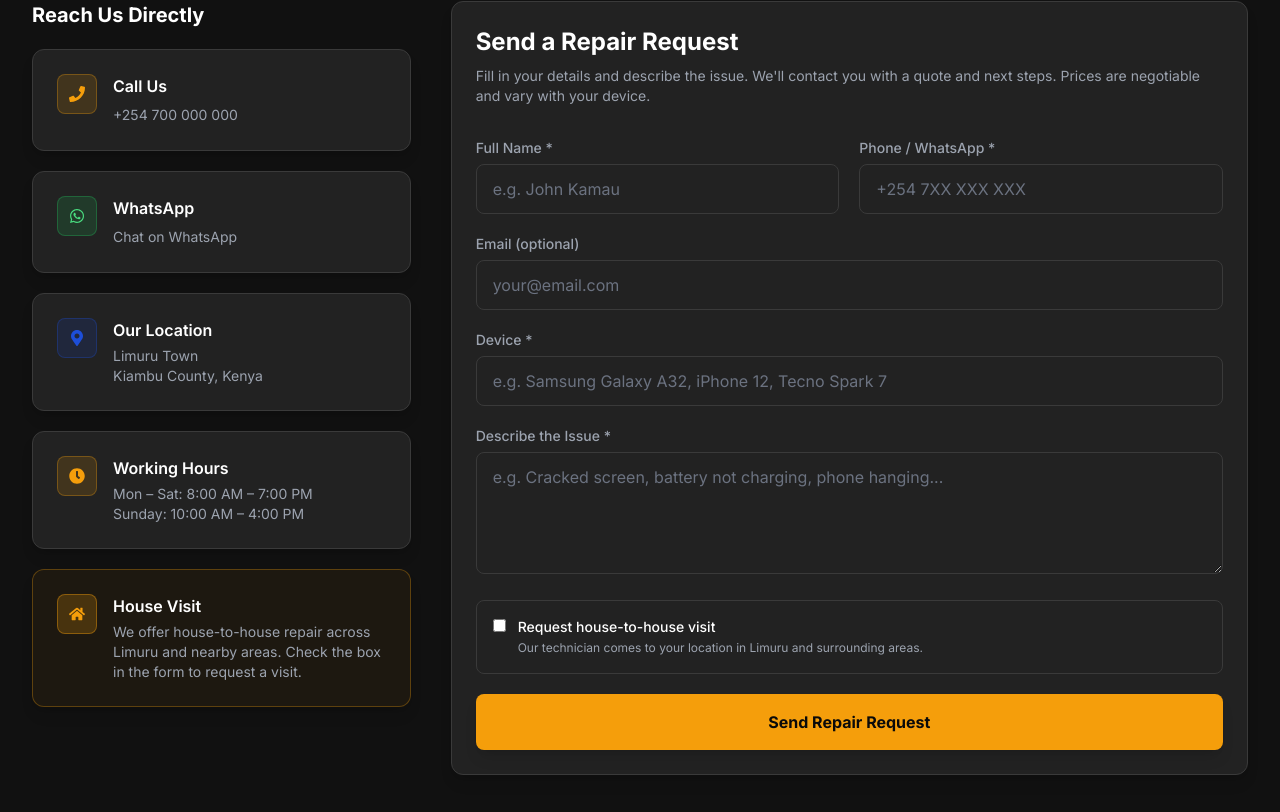
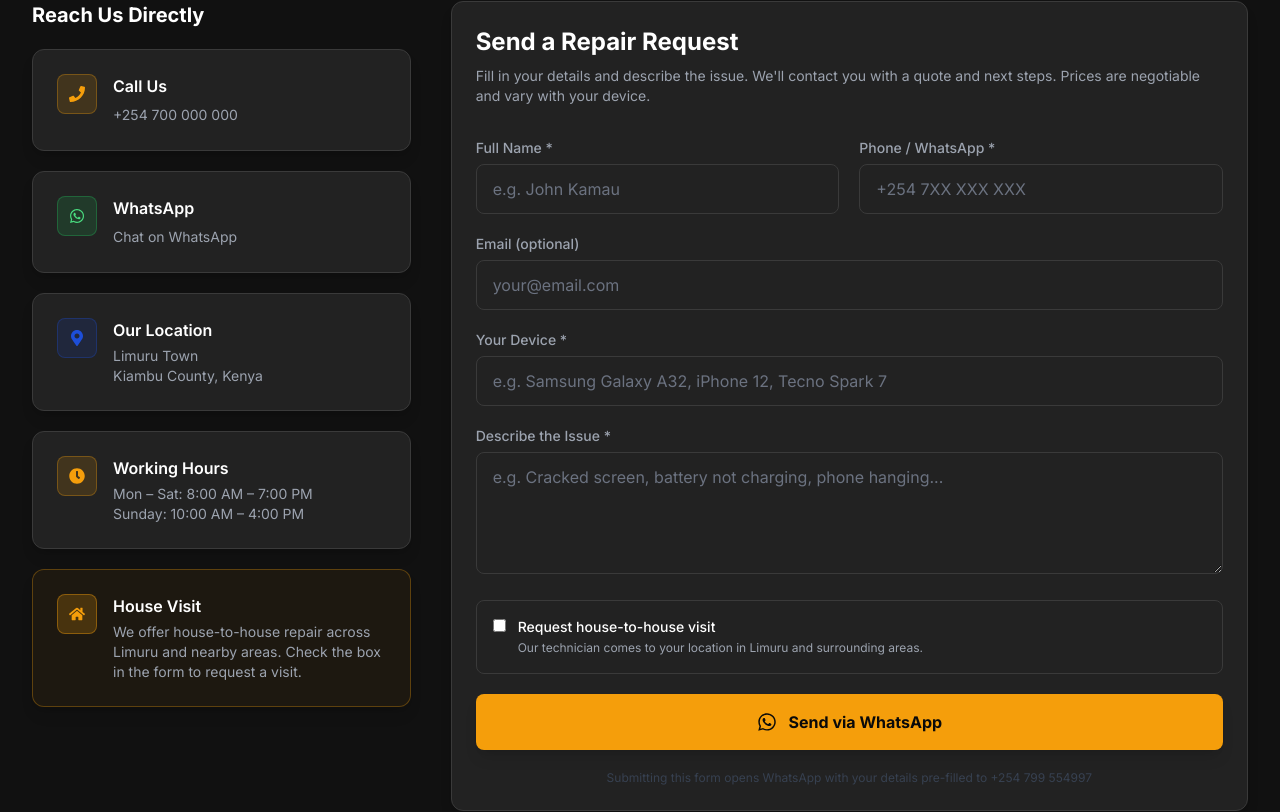
Before and after one commit to mzazi89/bmphonerepair, a Next.js app: page /contact in a window 1280 px wide. Shown: the part 532-1344 px from the top of the page. Built offline with nearby package versions, Linux system fonts and the light colour scheme.

Commit message:
Update app/components/ContactForm.tsx

```diff
--- a/app/components/ContactForm.tsx
+++ b/app/components/ContactForm.tsx
@@ -4,6 +4,7 @@
 import { useForm } from 'react-hook-form'
 import { zodResolver } from '@hookform/resolvers/zod'
 import { z } from 'zod'
+import { FaWhatsapp } from 'react-icons/fa'
 
 const schema = z.object({
   name: z.string().min(2, 'Name must be at least 2 characters'),
@@ -16,34 +17,41 @@
 
 type FormData = z.infer<typeof schema>
 
+const WHATSAPP_NUMBER = '254799554997'
+const BASE_MESSAGE = 'hey Ben I was checking on your website and I have a question'
+
 export default function ContactForm() {
-  const [submitStatus, setSubmitStatus] = useState<'idle' | 'success' | 'error'>('idle')
+  const [submitted, setSubmitted] = useState(false)
 
   const {
     register,
     handleSubmit,
-    reset,
     formState: { errors, isSubmitting },
   } = useForm<FormData>({
     resolver: zodResolver(schema),
   })
 
-  const onSubmit = async (data: FormData) => {
-    try {
-      const response = await fetch('/api/contact', {
-        method: 'POST',
-        headers: { 'Content-Type': 'application/json' },
-        body: JSON.stringify(data),
-      })
-      if (response.ok) {
-        setSubmitStatus('success')
-        reset()
-      } else {
-        setSubmitStatus('error')
-      }
-    } catch {
-      setSubmitStatus('error')
+  const onSubmit = (data: FormData) => {
+    // Build WhatsApp message
+    const lines = [
+      BASE_MESSAGE,
+      '',
+      `Name: ${data.name}`,
+      `Phone: ${data.phone}`,
+      `Device: ${data.device}`,
+      `Issue: ${data.issue}`,
+    ]
+    if (data.houseVisit) {
+      lines.push('House visit requested: Yes')
     }
+    const message = encodeURIComponent(lines.join('\n'))
+    const waUrl = `https://wa.me/${WHATSAPP_NUMBER}?text=${message}`
+
+    setSubmitted(true)
+    // Small delay so user sees the success state, then open WhatsApp
+    setTimeout(() => {
+      window.open(waUrl, '_blank')
+    }, 400)
   }
 
   const inputClass =
@@ -85,7 +93,7 @@
       </div>
 
       <div>
-        <label className="block text-sm font-medium text-steel-lighter mb-1.5">Device *</label>
+        <label className="block text-sm font-medium text-steel-lighter mb-1.5">Your Device *</label>
         <input
           {...register('device')}
           className={inputClass}
@@ -119,25 +127,28 @@
         </label>
       </div>
 
-      <button
-        type="submit"
-        disabled={isSubmitting}
-        className="btn-accent w-full py-4 text-base disabled:opacity-50 disabled:cursor-not-allowed"
-      >
-        {isSubmitting ? 'Sending...' : 'Send Repair Request'}
-      </button>
-
-      {submitStatus === 'success' && (
-        <div className="bg-green-900/30 border border-green-600/40 text-green-400 p-4 rounded-lg text-sm">
-          Your request has been sent! We will contact you shortly via phone or WhatsApp.
+      {submitted ? (
+        <div className="bg-green-900/30 border border-green-600/40 text-green-400 p-4 rounded-lg text-sm flex items-center gap-3">
+          <FaWhatsapp className="text-2xl shrink-0" />
+          <div>
+            <div className="font-semibold text-green-300 mb-0.5">Opening WhatsApp...</div>
+            <div>Your message is being sent to Ben on WhatsApp (+254 799 554997).</div>
+          </div>
         </div>
+      ) : (
+        <button
+          type="submit"
+          disabled={isSubmitting}
+          className="btn-accent w-full py-4 text-base disabled:opacity-50 disabled:cursor-not-allowed flex items-center justify-center gap-3"
+        >
+          <FaWhatsapp className="text-xl" />
+          Send via WhatsApp
+        </button>
       )}
 
-      {submitStatus === 'error' && (
-        <div className="bg-red-900/30 border border-red-600/40 text-red-400 p-4 rounded-lg text-sm">
-          Failed to send. Please try again or contact us directly via WhatsApp.
-        </div>
-      )}
+      <p className="text-xs text-steel text-center">
+        Submitting this form opens WhatsApp with your details pre-filled to +254 799 554997
+      </p>
     </form>
   )
 }
```
